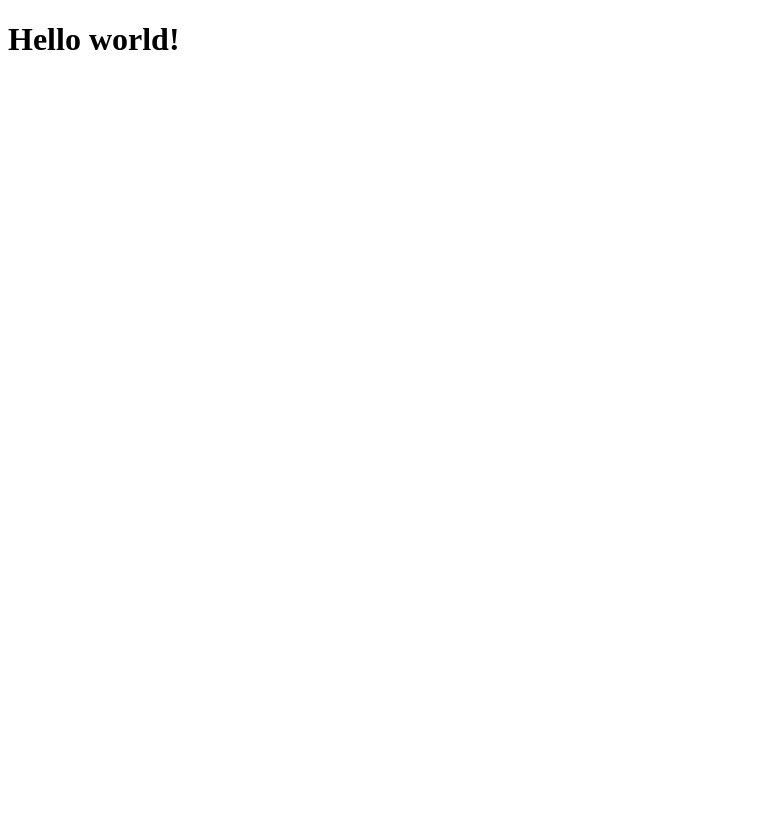
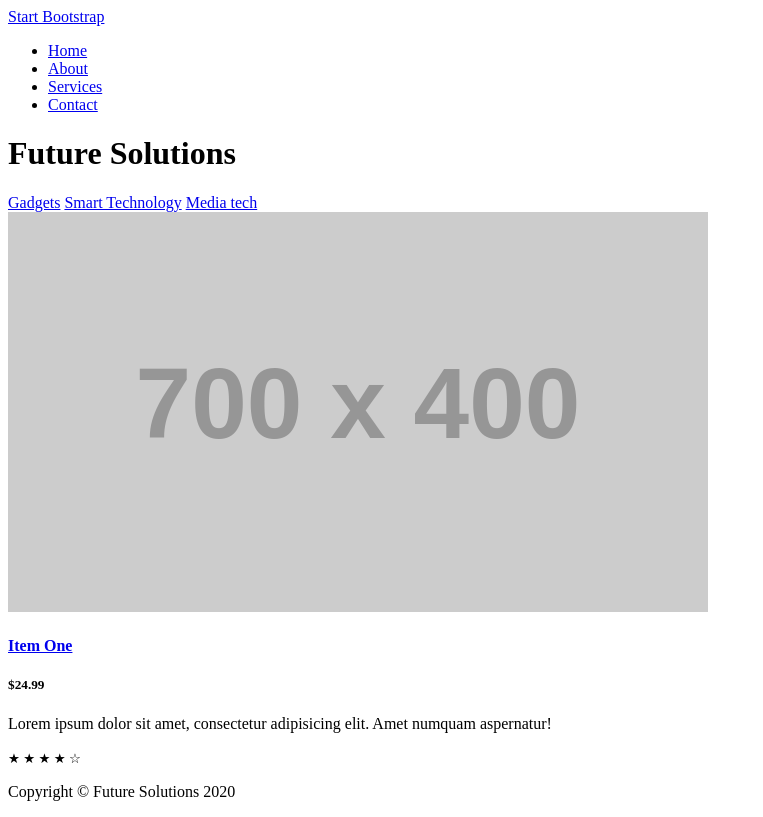
Before and after one commit to TinySadPotatoe/TinySadPotatoe.github.io, a plain HTML site: page index.html in a window 1280 px wide. Shown: the whole page, without its empty margins (0-763 px from the left). Drawn offline with Linux system fonts and the light colour scheme; placeholder pictures from the web are drawn by us.

Commit message:
first commit

```diff
--- a/index.html
+++ b/index.html
@@ -1,15 +1,95 @@
 <!DOCTYPE html>
 <html>
 <head>
-   <meta charset="utf-8">
-   <meta http-equiv="X-UA-Compatible" content="IE=edge">
-   <title>Where is my money? Shop</title>
-   <meta name="description" content="">
-   <meta name="viewport" content="width=device-width, initial-scale=1">
-   <link rel="stylesheet" href="">
+    <meta charset="UTF-8">
+    <meta name="viewport" content="width=device-width, initial-scale=1.0">
+    <meta http-equiv="X-UA-Compatible" content="ie=edge">
+    <meta name="description" content="">
+    <meta name="author" content="">
+    <title>Future Solutions</title>
 </head>
 <body>
-   <h1>Hello world!</h1>
-   <script src="" async defer></script>
+    <!--Navigation-->
+    <nav class="navbar">
+        <div class="container">
+            <a class="navbar-brand" href="#">Start Bootstrap</a>
+            <div class="navbar-collapse" id="navbarResponsive">
+                <ul class="navbar-nav">
+                    <li class="nav-item">
+                        <a class="nav-link" href="#">Home</a>
+                    </li>
+                    <li class="nav-item">
+                        <a class="nav-link" href="#">About</a>
+                    </li>
+                    <li class="nav-item">
+                        <a class="nav-link" href="#">Services</a>
+                    </li>
+                    <li class="nav-item">
+                        <a class="nav-link" href="#">Contact</a>
+                    </li>
+                </ul>
+            </div>
+        </div>
+    </nav>
+    <!--Navigation-->
+
+   <!--Page Content-->
+        <div class="conteiner">
+            <!--Row-->
+            <div class="row"></div>
+                     <!-- col-3 -->
+                     <div class="col-3">
+                        <h1 class="my-4">Future Solutions</h1>
+                        <div class="list-group">
+                        <a href="#" class="list-group-item">Gadgets</a>
+                        <a href="#" class="list-group-item">Smart Technology</a>
+                        <a href="#" class="list-group-item">Media tech</a>
+                      </div>
+            <!-- /.col-lg-3 -->
+
+            <!-- col-9 -->
+            <div class="col-9">
+
+                <!-- carousel -->
+
+                <!-- row -->
+                <div class="row">
+
+                    <!-- col-4 -->
+                    <div class="col-4">
+                        <div class="card">
+                            <a href="#"><img class="card-img-top" src="http://placehold.it/700x400" alt=""></a>
+                            <div class="card-body">
+                              <h4 class="card-title">
+                                <a href="#">Item One</a>
+                              </h4>
+                              <h5>$24.99</h5>
+                              <p class="card-text">Lorem ipsum dolor sit amet, consectetur adipisicing elit. Amet numquam aspernatur!</p>
+                            </div>
+                            <div class="card-footer">
+                              <small class="text-muted">&#9733; &#9733; &#9733; &#9733; &#9734;</small>
+
+                    </div>
+                    <!-- col-4 -->
+                    <!-- col-4 -->
+                    <!-- col-4 -->
+                    <!-- col-4 -->
+                    <!-- col-4 -->
+                </div>
+                <!-- /.row -->
+            </div>
+            <!-- /.col-lg-9 -->
+        </div>
+        <!-- /.row -->
+    </div>
+    <!-- /.container -->
+
+    <!-- Footer -->
+        <!-- container -->
+        <div class="container">
+            <p class="text-center">Copyright &copy; Future Solutions 2020</p>
+        </div>
+        <!-- /.container -->
+
 </body>
 </html>
```
Also changed, not shown: 1 other file.
